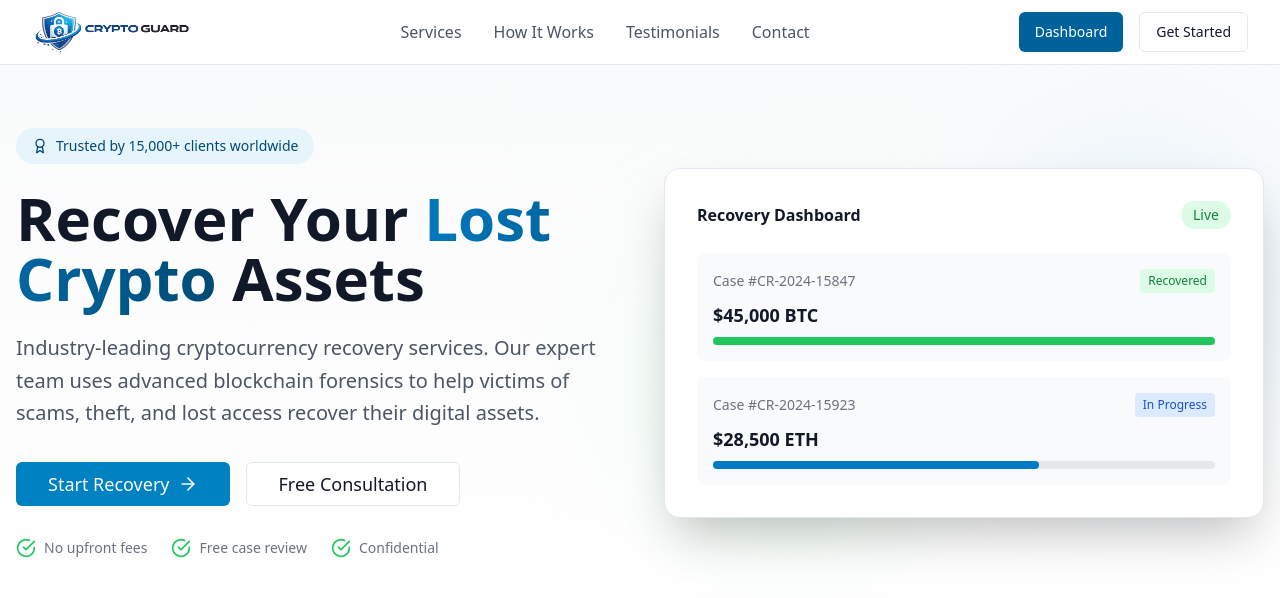
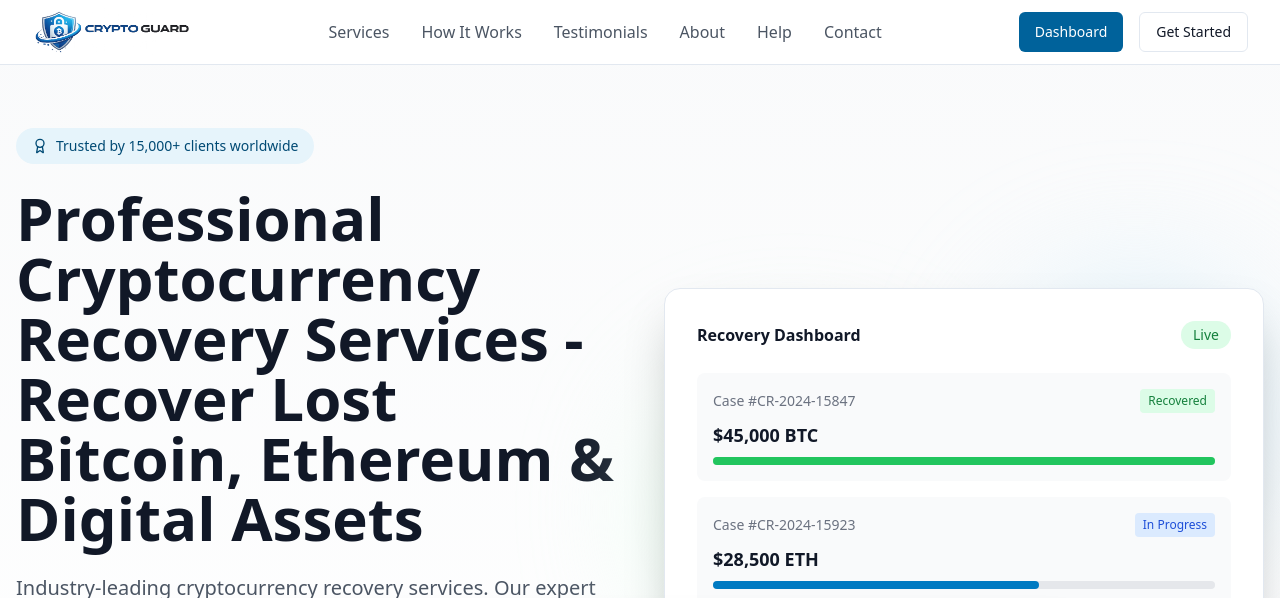
Before and after one commit to hamzaalie/crypto-recovery-dashboard, a React (Vite) app in the folder frontend/: page / in a window 1280 px wide. Shown: the top 598 px of the page. Built offline with nearby package versions, Linux system fonts and the light colour scheme; no server answers.

Commit message:
Fix SEO issues: optimize meta description, fix H1 tag, add internal links

```diff
--- a/frontend/index.html
+++ b/frontend/index.html
@@ -7,9 +7,9 @@
     <meta name="viewport" content="width=device-width, initial-scale=1.0" />
 
     <!-- Primary Meta Tags -->
-    <title>CryptoRecover - Professional Cryptocurrency Recovery Services</title>
-    <meta name="title" content="CryptoRecover - Professional Cryptocurrency Recovery Services" />
-    <meta name="description" content="Industry-leading cryptocurrency recovery services. We help recover lost, stolen, or inaccessible digital assets with a 98% success rate. Trusted by 15,000+ clients worldwide." />
+    <title>Crypto Recovery Services | Bitcoin & Ethereum Recovery | CryptoRecover</title>
+    <meta name="title" content="Crypto Recovery Services | Bitcoin & Ethereum Recovery | CryptoRecover" />
+    <meta name="description" content="Professional crypto recovery services. Recover lost, stolen, or inaccessible Bitcoin, Ethereum & digital assets. 98% success rate. Free consultation." />
     <meta name="keywords" content="crypto recovery, bitcoin recovery, cryptocurrency recovery, lost crypto, stolen bitcoin, wallet recovery, blockchain recovery" />
     <meta name="author" content="CryptoRecover" />
     <meta name="robots" content="index, follow" />
--- a/frontend/src/pages/public/LandingPage.tsx
+++ b/frontend/src/pages/public/LandingPage.tsx
@@ -121,6 +121,8 @@ export default function LandingPage() {
               <a href="#services" className="text-gray-600 hover:text-brand-600 transition">Services</a>
               <a href="#how-it-works" className="text-gray-600 hover:text-brand-600 transition">How It Works</a>
               <a href="#testimonials" className="text-gray-600 hover:text-brand-600 transition">Testimonials</a>
+              <Link to="/about" className="text-gray-600 hover:text-brand-600 transition">About</Link>
+              <Link to="/help" className="text-gray-600 hover:text-brand-600 transition">Help</Link>
               <Link to="/contact" className="text-gray-600 hover:text-brand-600 transition">Contact</Link>
             </div>
             <div className="hidden md:flex items-center space-x-4">
@@ -148,6 +150,8 @@ export default function LandingPage() {
               <a href="#services" onClick={() => setMobileMenuOpen(false)} className="block py-2 text-gray-600 hover:text-brand-600">Services</a>
               <a href="#how-it-works" onClick={() => setMobileMenuOpen(false)} className="block py-2 text-gray-600 hover:text-brand-600">How It Works</a>
               <a href="#testimonials" onClick={() => setMobileMenuOpen(false)} className="block py-2 text-gray-600 hover:text-brand-600">Testimonials</a>
+              <Link to="/about" onClick={() => setMobileMenuOpen(false)} className="block py-2 text-gray-600 hover:text-brand-600">About</Link>
+              <Link to="/help" onClick={() => setMobileMenuOpen(false)} className="block py-2 text-gray-600 hover:text-brand-600">Help</Link>
               <Link to="/contact" onClick={() => setMobileMenuOpen(false)} className="block py-2 text-gray-600 hover:text-brand-600">Contact</Link>
               <div className="pt-4 border-t space-y-2">
                 <Link to="/dashboard" onClick={() => setMobileMenuOpen(false)}>
@@ -172,8 +176,7 @@ export default function LandingPage() {
                 Trusted by 15,000+ clients worldwide
               </div>
               <h1 className="text-4xl md:text-5xl lg:text-6xl font-bold text-gray-900 leading-tight mb-6">
-                Recover Your
-                <span className="text-transparent bg-clip-text bg-gradient-to-r from-brand-500 to-brand-700"> Lost Crypto</span> Assets
+                Professional Cryptocurrency Recovery Services - Recover Lost Bitcoin, Ethereum & Digital Assets
               </h1>
               <p className="text-xl text-gray-600 mb-8 leading-relaxed">
                 Industry-leading cryptocurrency recovery services. Our expert team uses advanced blockchain forensics to help victims of scams, theft, and lost access recover their digital assets.
```
